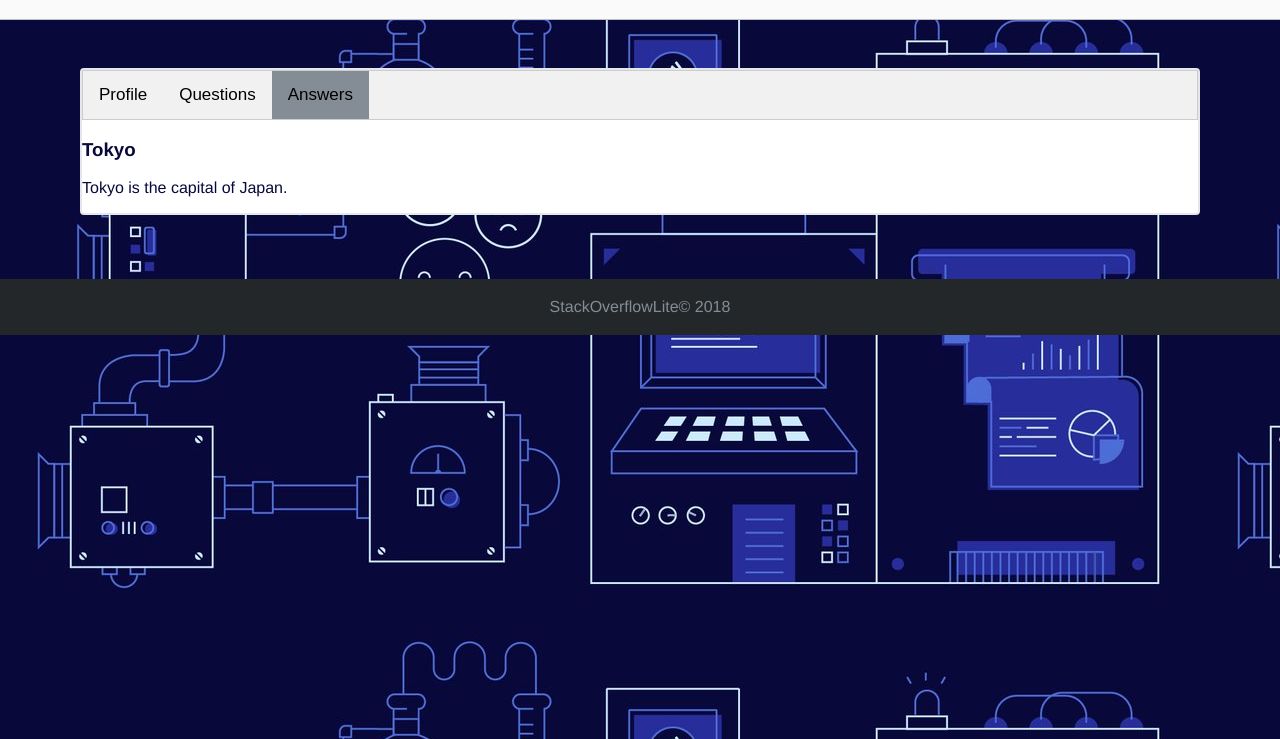
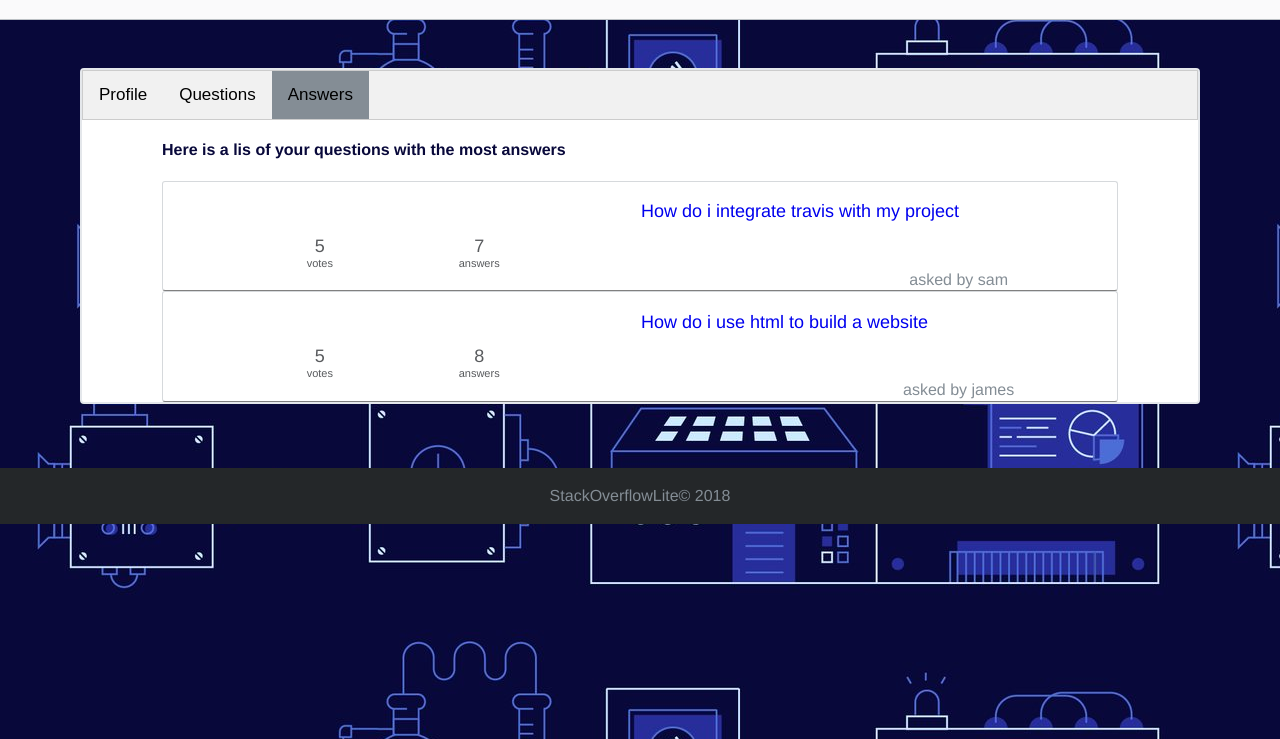
Before and after one commit to Frediflexta/StackOverflowLite, a plain HTML site: page UI/profile.html in a window 1280 px wide. Both pictures are taken after a click on the button "Answers". Shown: the part 61-800 px from the top of the page. Drawn offline with Linux system fonts and the light colour scheme.

Commit message:
profile page with the most answers the page should have a section to show answers with the most answers [#159588335]

```diff
--- a/UI/CSS/style.css
+++ b/UI/CSS/style.css
@@ -483,6 +483,9 @@ section .ans-votes-container {
   margin-left: 4em;
 }
 
+#Answers h4 {
+  margin-left: 5em;
+}
 #Questions a {
   text-decoration: none;
 }
--- a/UI/profile.html
+++ b/UI/profile.html
@@ -210,8 +210,45 @@
         </div>
       </div>
       <div id="Answers" class="tabcontent">
-        <h3>Tokyo</h3>
-        <p>Tokyo is the capital of Japan.</p>
+        <h4>Here is a lis of your questions with the most answers</h4>
+
+        <!--A list of user questions with the most answers-->
+        <div class="content-container">
+          <div class="votes">
+            <div class="v-counts">
+              <span title="">5</span>
+            </div>
+            <div class="quote">votes</div>
+          </div>
+          <div class="answers">
+            <div class="ans-counts">
+              <span title="">7</span>
+            </div>
+            <div class="quote">answers</div>
+          </div>
+          <div class="ques-details">
+            <h3><a href="answers.html">How do i integrate travis with my project</a></h3>
+          </div>
+          <div class="who-asked"><a href="answers.html">asked by sam</a><span title="time asked"></span></div>
+        </div>
+        <div class="content-container">
+          <div class="votes">
+            <div class="v-counts">
+              <span title="">5</span>
+            </div>
+            <div class="quote">votes</div>
+          </div>
+          <div class="answers">
+            <div class="ans-counts">
+              <span title="">8</span>
+            </div>
+            <div class="quote">answers</div>
+          </div>
+          <div class="ques-details">
+            <h3><a href="answers.html">How do i use html to build a website</a></h3>
+          </div>
+          <div class="who-asked"><a href="link to question">asked by james</a><span title="time asked"></span></div>
+          </div>
       </div>
     </section>
   </main>
```
Lines whose indentation alone changed are shown as unchanged.
